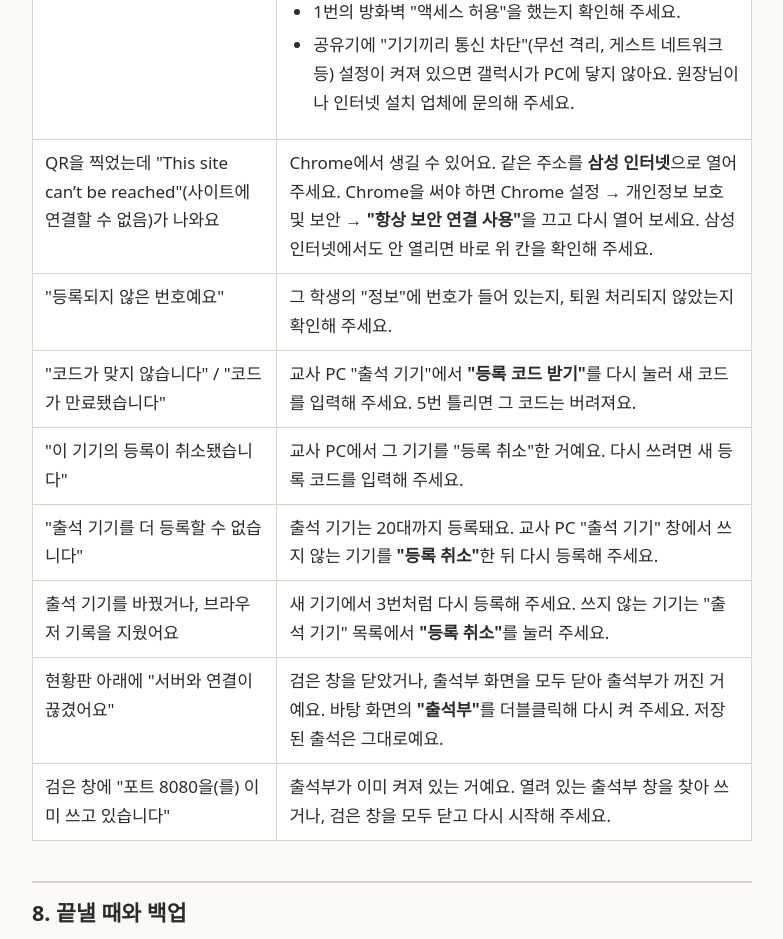
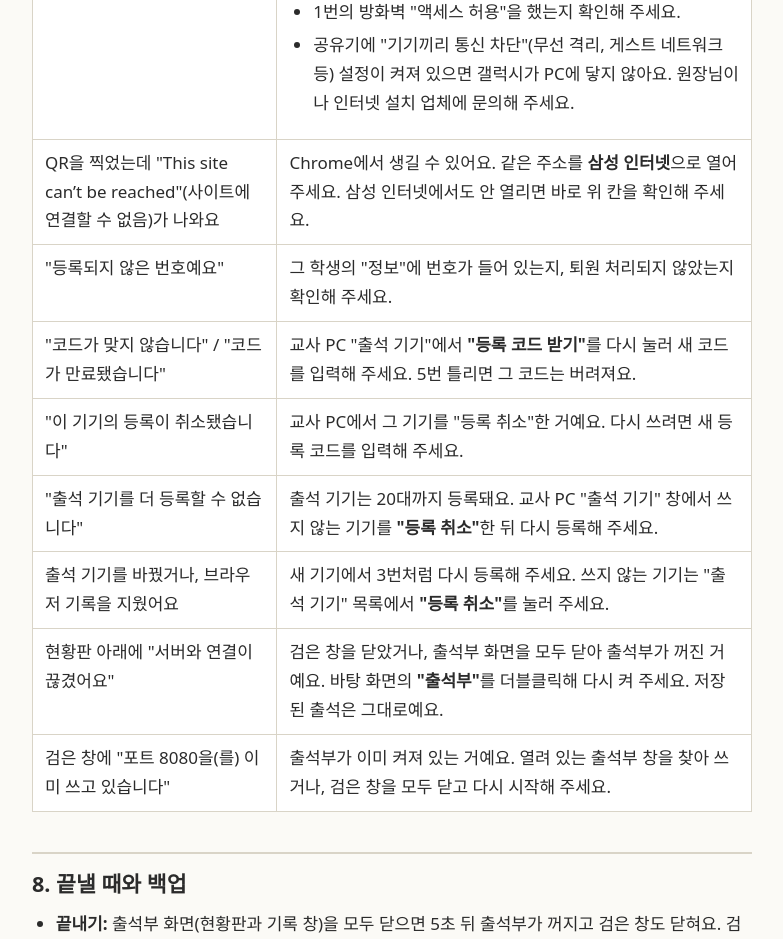
Before and after one commit to Bluecode77732/Attendance-Table, a website: page manual.html in a window 1280 px wide. Shown: the part 5060-5999 px from the top of the page, without its empty margins (248-1031 px from the left). Drawn offline with Linux system fonts and the light colour scheme.

Commit message:
설명서 7절에서 효과가 없던 Chrome 설정 안내를 뺌
- '항상 보안 연결 사용'과 세이프 브라우징 보호를 꺼도 Chrome에서는 열리지 않음을 개발자가 확인(2026-11-06). 원인은 아직 모름
- 삼성 인터넷으로 열라는 안내만 남김

Co-Authored-By: Claude Opus 5.5 <noreply@anthropic.com>

```diff
--- a/manual.html
+++ b/manual.html
@@ -162,7 +162,7 @@
         <li>공유기에 "기기끼리 통신 차단"(무선 격리, 게스트 네트워크 등) 설정이 켜져 있으면 갤럭시가 PC에 닿지 않아요. 원장님이나 인터넷 설치 업체에 문의해 주세요.</li>
       </ul>
     </td></tr>
-    <tr><td>QR을 찍었는데 "This site can’t be reached"(사이트에 연결할 수 없음)가 나와요</td><td>Chrome에서 생길 수 있어요. 같은 주소를 <strong>삼성 인터넷</strong>으로 열어 주세요. Chrome을 써야 하면 Chrome 설정 → 개인정보 보호 및 보안 → <strong>"항상 보안 연결 사용"</strong>을 끄고 다시 열어 보세요. 삼성 인터넷에서도 안 열리면 바로 위 칸을 확인해 주세요.</td></tr>
+    <tr><td>QR을 찍었는데 "This site can’t be reached"(사이트에 연결할 수 없음)가 나와요</td><td>Chrome에서 생길 수 있어요. 같은 주소를 <strong>삼성 인터넷</strong>으로 열어 주세요. 삼성 인터넷에서도 안 열리면 바로 위 칸을 확인해 주세요.</td></tr>
     <tr><td>"등록되지 않은 번호예요"</td><td>그 학생의 "정보"에 번호가 들어 있는지, 퇴원 처리되지 않았는지 확인해 주세요.</td></tr>
     <tr><td>"코드가 맞지 않습니다" / "코드가 만료됐습니다"</td><td>교사 PC "출석 기기"에서 <strong>"등록 코드 받기"</strong>를 다시 눌러 새 코드를 입력해 주세요. 5번 틀리면 그 코드는 버려져요.</td></tr>
     <tr><td>"이 기기의 등록이 취소됐습니다"</td><td>교사 PC에서 그 기기를 "등록 취소"한 거예요. 다시 쓰려면 새 등록 코드를 입력해 주세요.</td></tr>
```
